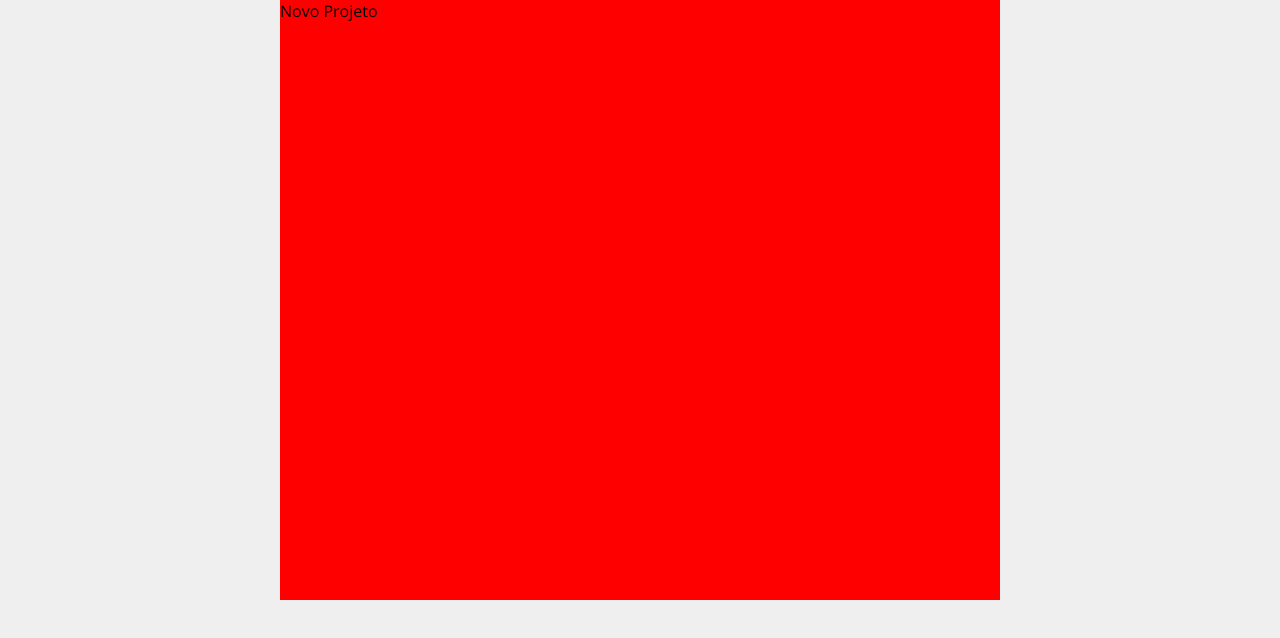
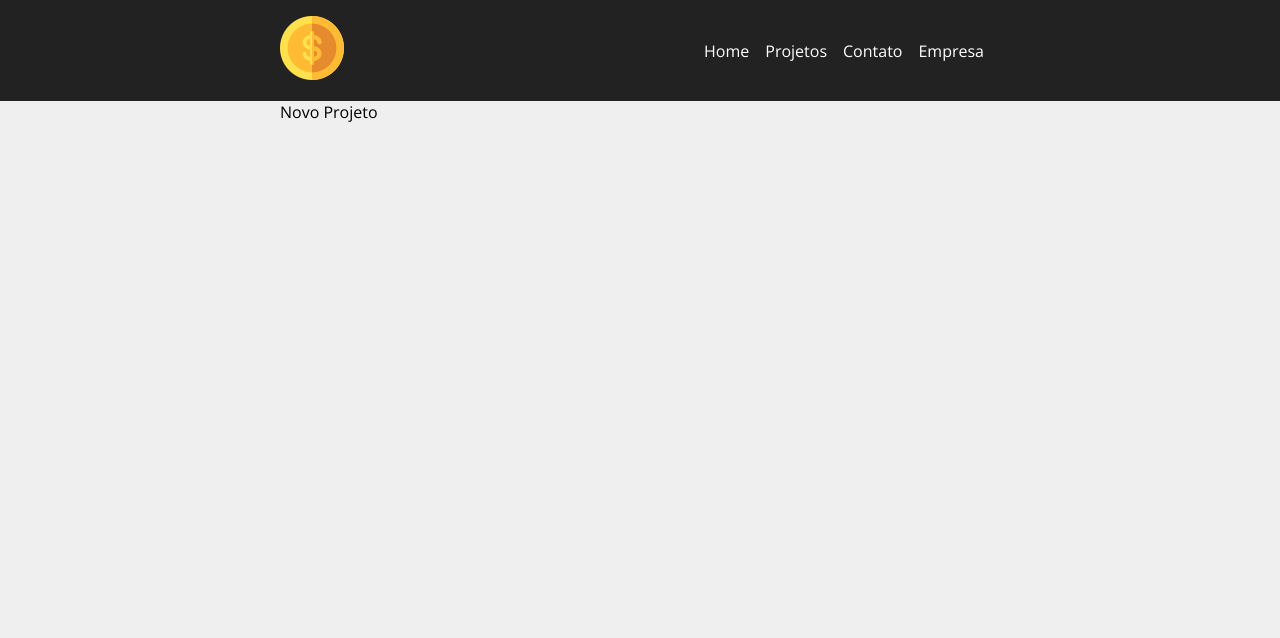
Before and after one commit to viniciusxsousa/const, a React (Vite) app: page /novoprojeto in a window 1280 px wide. Shown: the top 638 px of the page. Built offline with nearby package versions, Linux system fonts and the light colour scheme.

Commit message:
criando o header

```diff
--- /dev/null
+++ b/src/components/layout/Cabecalho/index.jsx
@@ -0,0 +1,27 @@
+import { Link } from "react-router-dom"
+
+import Conteiner from "../Conteiner"
+
+import { Header, List, Item } from './styles'
+import Logo from '../../../img/costs_logo.png'
+
+function Cabecalho() {
+
+    return(
+        <Header>
+            <Conteiner >
+                <Link to='/'>
+                    <img src={Logo} alt="logo do cost"></img>
+                </Link>
+                <List>
+                    <Item><Link to='/'>Home</Link></Item>
+                    <Item><Link to='/novoprojeto'>Projetos</Link></Item>
+                    <Item><Link to='/contato'>Contato</Link></Item>
+                    <Item><Link to='/empresa'>Empresa</Link></Item>
+                </List>
+            </Conteiner>
+        </Header>
+    )
+}
+
+export default Cabecalho
--- /dev/null
+++ b/src/components/layout/Cabecalho/styles.js
@@ -0,0 +1,28 @@
+import styled from "styled-components";
+
+export const Header = styled.header`
+    display: flex;
+    width: 100%;
+    background-color: #222;
+    padding: 1em;
+`
+export const List = styled.ul`
+    display: flex;
+    align-items: center;
+    color: #fff;
+    list-style-type: none;
+`
+
+export const Item = styled.li`
+    margin-right: 1em;
+
+    &:hover {
+        color: red;
+    }
+
+    a {
+        color: white;
+        text-decoration: none;
+    }
+
+`
--- a/src/components/layout/Conteiner/index.jsx
+++ b/src/components/layout/Conteiner/index.jsx
@@ -1,13 +1,13 @@
 import { DivAux } from './styles'
 
-function Conteiner(props){
+function Conteiner({children, altura, justify, direction}){
     return(
         /* Props da DivAux:
         altura    - for igual a min, a min-height vai receber  75vh se não recebe 0;
         justify   - for igual a start, justify-content vai receber flex-start se não recebe space between;
         direction - for igual a column, o flex-direction vai receber column se não recebe row
         */
-        <DivAux altura="min">{props.children}</DivAux>
+        <DivAux altura={altura} justify={justify} direction={direction} >{children}</DivAux>
     )
 }
 
--- a/src/components/layout/Conteiner/styles.js
+++ b/src/components/layout/Conteiner/styles.js
@@ -8,6 +8,5 @@ export const DivAux = styled.div`
     justify-content: ${(props) => (props.justify === 'start' ? 'flex-start' : 'space-between')};
     margin: 0 auto;
     flex-wrap: wrap;
-    background-color: red;
     min-height: ${(props) => (props.altura === 'min' ? "75vh" : "0vh")};
 `
--- a/src/router/index.jsx
+++ b/src/router/index.jsx
@@ -6,11 +6,13 @@ import Empresa from '../pages/Empresa';
 import Home from '../pages/Home';
 
 import Conteiner from '../components/layout/Conteiner';
+import Cabecalho from '../components/layout/Cabecalho';
 
 function Router(){
     return(
         <BrowserRouter>
-            <Conteiner>
+            <Cabecalho/>
+            <Conteiner altura='min'>
                 <Routes>
                     <Route path='/' element={<Home/>}/>
                     <Route path='/contato' element={<Contato/>}/>
```
